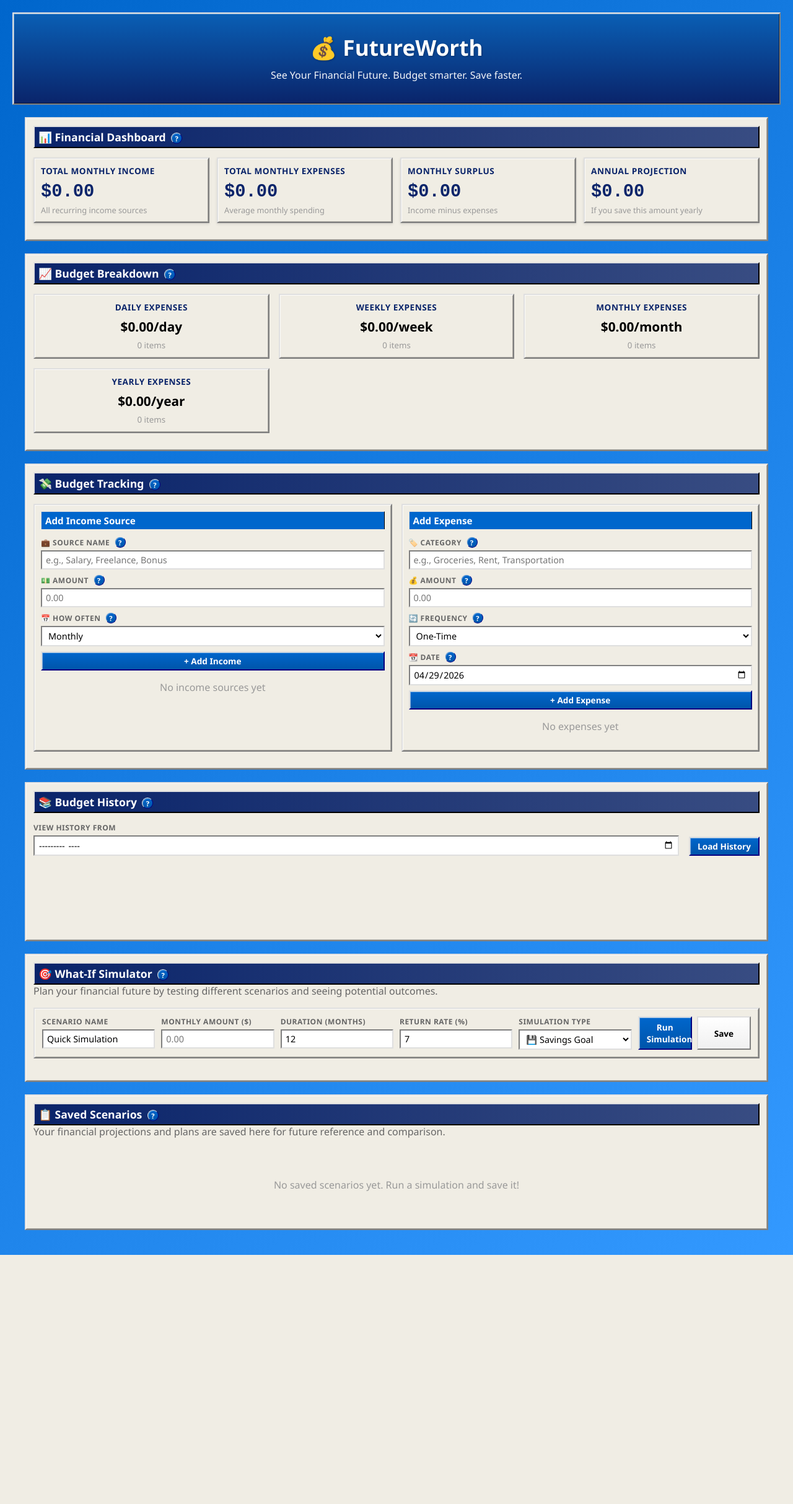
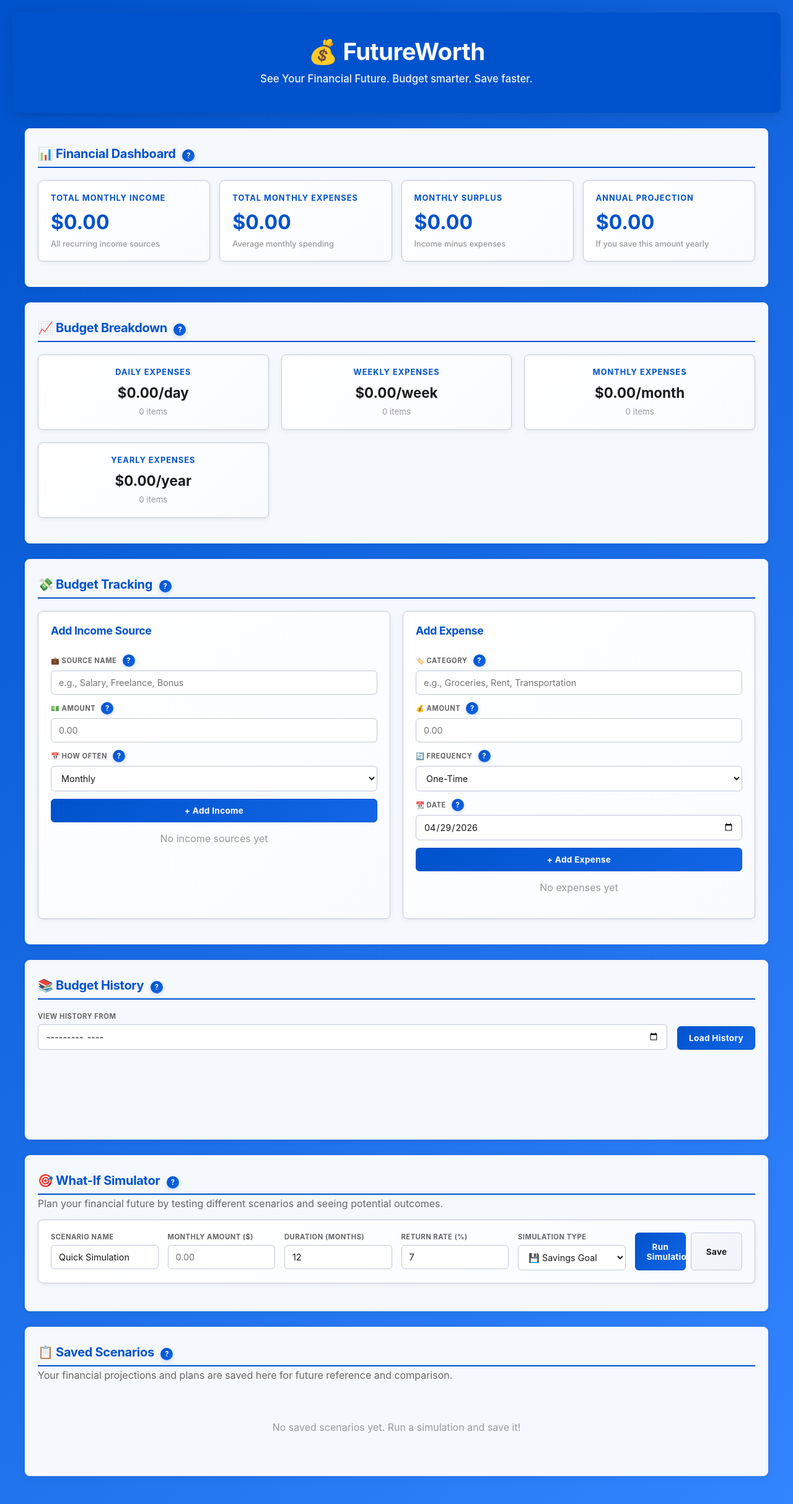
Before and after one commit to phil08533/Budget, a PHP site: page / in a window 1280 px wide. Shown: the whole page at 62% size. Before the commit the page ends 2025 px from the top, so only its background shows below. Run offline with PHP 8.4, Linux system fonts and the light colour scheme; data that the repository does not hold is empty.

Commit message:
Modernize Windows XP-inspired design with contemporary aesthetics
Design Refinements:
- Replaced heavy bevels with subtle shadows (0 2px 12px)
- Added smooth rounded corners (8px) for modern look
- Implemented gradient cards with 135deg angles
- Updated color palette with cleaner blues and grays
- Better spacing and breathing room throughout
- Modern system font stack (SF Pro, Segoe UI, Helvetica)

Typography & Hierarchy:
- Larger, bolder section headers
- Better letter-spacing for readability
- Improved font weights and sizes
- More professional hierarchy

Visual Effects:
- Smooth hover transitions (0.3s)
- Subtle translateY hover effects
- Better box-shadow gradations
- Modern focus states with color rings
- Gradient buttons and icons

Component Updates:
- Modern card design with gradient backgrounds
- Cleaner input styling with focus rings
- Updated button styling with better gradients
- Refined help icons with smooth animations
- Better tooltip styling

Color Scheme:
- Primary: Modern blue (#0052cc)
- Backgrounds: Clean whites and light blues
- Borders: Subtle grays (#c0c7d8)
- Better contrast and readability
- Modern blue gradients

The design now feels contemporary while maintaining the Windows XP charm.

https://claude.ai/code/session_01ULdDKHw7HhZA1fxaU2AAry

```diff
--- a/styles.css
+++ b/styles.css
@@ -1,22 +1,20 @@
 :root {
-  --xp-bg: #ece9d8;
-  --xp-panel: #f0ede4;
-  --xp-text: #000000;
-  --xp-border-light: #dfdfdf;
-  --xp-border-dark: #808080;
-  --xp-accent: #0a246a;
-  --xp-button-face: #f0f0f0;
-  --xp-button-shadow: #dfdfdf;
-  --xp-button-highlight: #ffffff;
+  --xp-bg: #e8eef7;
+  --xp-panel: #f5f8fc;
+  --xp-text: #1a1a1a;
+  --xp-border: #c0c7d8;
+  --xp-border-light: #f0f3f9;
+  --xp-accent: #0052cc;
+  --xp-accent-light: #1366e6;
 }
 
 * { box-sizing: border-box; }
 
 body {
   margin: 0;
-  font-family: 'Segoe UI', Tahoma, Geneva, Verdana, sans-serif;
+  font-family: -apple-system, BlinkMacSystemFont, 'Segoe UI', 'Helvetica Neue', sans-serif;
   color: var(--xp-text);
-  background: linear-gradient(135deg, #0066cc 0%, #3399ff 100%);
+  background: linear-gradient(135deg, #0052cc 0%, #3385ff 100%);
   min-height: 100vh;
   padding: 20px;
 }
@@ -27,317 +25,340 @@ body {
 }
 
 .hero {
-  background: linear-gradient(180deg, #0a5fb5 0%, #0a246a 100%);
+  background: linear-gradient(135deg, #0052cc 0%, #0052cc 100%);
   color: white;
-  padding: 30px 20px;
-  margin-bottom: 20px;
+  padding: 40px 30px;
+  margin-bottom: 25px;
+  border-radius: 8px;
   text-align: center;
-  border: 2px solid;
-  border-color: #dfdfdf #808080 #808080 #dfdfdf;
-  box-shadow: inset 1px 1px 0 rgba(255,255,255,0.5), inset -1px -1px 0 rgba(0,0,0,0.5);
+  box-shadow: 0 4px 20px rgba(0, 0, 0, 0.15);
 }
 
 .hero h1 {
   margin: 0 0 10px 0;
-  font-size: 2.2rem;
-  font-weight: 600;
-  text-shadow: 1px 1px 3px rgba(0,0,0,0.3);
+  font-size: 2.4rem;
+  font-weight: 700;
+  letter-spacing: -0.5px;
 }
 
 .hero p {
   margin: 5px 0;
-  font-size: 1rem;
+  font-size: 1.05rem;
   opacity: 0.95;
+  font-weight: 500;
 }
 
 header {
-  margin-bottom: 20px;
+  margin-bottom: 25px;
 }
 
 section {
   background-color: var(--xp-panel);
-  border: 2px solid;
-  border-color: #dfdfdf #808080 #808080 #dfdfdf;
-  padding: 12px;
-  margin-bottom: 20px;
-  box-shadow: inset 1px 1px 0 rgba(255,255,255,0.8), inset -1px -1px 0 rgba(0,0,0,0.3);
+  border-radius: 8px;
+  padding: 20px;
+  margin-bottom: 25px;
+  box-shadow: 0 2px 12px rgba(0, 0, 0, 0.08);
+  border: 1px solid var(--xp-border-light);
 }
 
 section > h2 {
-  margin: 0 0 15px 0;
-  padding: 4px 6px;
-  font-size: 1.1rem;
-  font-weight: 600;
-  background: linear-gradient(90deg, var(--xp-accent) 0%, rgba(10, 36, 106, 0.8) 100%);
-  color: white;
-  border: 2px solid;
-  border-color: #dfdfdf #000000 #000000 #dfdfdf;
+  margin: 0 0 20px 0;
+  padding: 8px 0;
+  font-size: 1.25rem;
+  font-weight: 700;
+  color: var(--xp-accent);
+  border-bottom: 2px solid var(--xp-accent);
+  letter-spacing: -0.3px;
 }
 
 .cards {
   display: grid;
   grid-template-columns: repeat(auto-fit, minmax(200px, 1fr));
-  gap: 12px;
-  margin-bottom: 15px;
+  gap: 15px;
+  margin-bottom: 20px;
 }
 
 .card {
-  background-color: var(--xp-panel);
-  border: 2px solid;
-  border-color: #dfdfdf #808080 #808080 #dfdfdf;
-  padding: 10px;
-  box-shadow: inset 1px 1px 0 rgba(255,255,255,0.8),
-              inset -1px -1px 0 rgba(0,0,0,0.3),
-              0 2px 4px rgba(0,0,0,0.1);
+  background: linear-gradient(135deg, #ffffff 0%, #f9fbff 100%);
+  border: 1px solid var(--xp-border);
+  border-radius: 8px;
+  padding: 20px;
+  box-shadow: 0 2px 8px rgba(0, 0, 0, 0.06);
+  transition: all 0.3s ease;
+}
+
+.card:hover {
+  transform: translateY(-2px);
+  box-shadow: 0 4px 16px rgba(0, 0, 0, 0.12);
+  border-color: var(--xp-accent-light);
 }
 
 .card h3 {
-  margin: 0 0 8px 0;
-  font-size: 0.85rem;
-  font-weight: 600;
+  margin: 0 0 12px 0;
+  font-size: 0.8rem;
+  font-weight: 700;
   color: var(--xp-accent);
   text-transform: uppercase;
-  letter-spacing: 0.5px;
+  letter-spacing: 1px;
 }
 
 .card p {
   margin: 0;
-  font-size: 1.8rem;
-  font-weight: bold;
+  font-size: 2rem;
+  font-weight: 700;
   color: var(--xp-accent);
-  font-family: 'Courier New', monospace;
+  font-family: -apple-system, BlinkMacSystemFont, 'Segoe UI', monospace;
 }
 
 .card small {
   display: block;
   color: #666;
   font-size: 0.8rem;
-  margin-top: 4px;
+  margin-top: 8px;
+  font-weight: 500;
 }
 
 .grid-2 {
   display: grid;
-  grid-template-columns: repeat(auto-fit, minmax(300px, 1fr));
-  gap: 15px;
-  margin-bottom: 15px;
+  grid-template-columns: repeat(auto-fit, minmax(320px, 1fr));
+  gap: 20px;
+  margin-bottom: 20px;
 }
 
 .grid-2 > div {
-  background-color: var(--xp-panel);
-  border: 2px solid;
-  border-color: #dfdfdf #808080 #808080 #dfdfdf;
-  padding: 10px;
-  box-shadow: inset 1px 1px 0 rgba(255,255,255,0.8),
-              inset -1px -1px 0 rgba(0,0,0,0.3);
+  background: linear-gradient(135deg, #ffffff 0%, #f9fbff 100%);
+  border: 1px solid var(--xp-border);
+  border-radius: 8px;
+  padding: 20px;
+  box-shadow: 0 2px 8px rgba(0, 0, 0, 0.06);
 }
 
 .grid-2 > div h2 {
-  margin: 0 0 12px 0;
-  padding: 4px 6px;
-  font-size: 0.95rem;
-  font-weight: 600;
-  background-color: #0066cc;
-  color: white;
-  border: 1px solid;
-  border-color: #dfdfdf #000000 #000000 #dfdfdf;
+  margin: 0 0 16px 0;
+  padding: 0 0 12px 0;
+  font-size: 1.1rem;
+  font-weight: 700;
+  color: var(--xp-accent);
+  border-bottom: 2px solid var(--xp-accent);
+  letter-spacing: -0.3px;
 }
 
 .grid-4 {
-  background-color: var(--xp-panel);
-  border: 2px solid;
-  border-color: #dfdfdf #808080 #808080 #dfdfdf;
-  padding: 12px;
+  background: linear-gradient(135deg, #ffffff 0%, #f9fbff 100%);
+  border: 1px solid var(--xp-border);
+  border-radius: 8px;
+  padding: 20px;
   display: grid;
-  grid-template-columns: repeat(auto-fit, minmax(180px, 1fr));
-  gap: 10px;
-  margin-bottom: 15px;
-  box-shadow: inset 1px 1px 0 rgba(255,255,255,0.8),
-              inset -1px -1px 0 rgba(0,0,0,0.3);
+  grid-template-columns: repeat(auto-fit, minmax(160px, 1fr));
+  gap: 15px;
+  margin-bottom: 20px;
+  box-shadow: 0 2px 8px rgba(0, 0, 0, 0.06);
 }
 
 .stack {
   display: flex;
   flex-direction: column;
-  gap: 8px;
+  gap: 12px;
 }
 
 label {
   display: flex;
   flex-direction: column;
-  gap: 4px;
+  gap: 6px;
   font-size: 0.9rem;
   font-weight: 500;
 }
 
 label small {
   color: var(--xp-accent);
-  font-weight: 600;
+  font-weight: 700;
   text-transform: uppercase;
-  font-size: 0.75rem;
+  font-size: 0.7rem;
   letter-spacing: 0.5px;
 }
 
 input, select, textarea {
-  padding: 4px 6px;
-  border: 2px solid;
-  border-color: #808080 #dfdfdf #dfdfdf #808080;
+  padding: 10px 12px;
+  border: 1px solid var(--xp-border);
+  border-radius: 6px;
   background-color: white;
   color: var(--xp-text);
-  font-family: 'Segoe UI', Tahoma, sans-serif;
+  font-family: -apple-system, BlinkMacSystemFont, 'Segoe UI', sans-serif;
   font-size: 0.9rem;
+  transition: all 0.2s ease;
 }
 
 input:focus, select:focus, textarea:focus {
   outline: none;
-  border-color: #0066cc #0066cc #0066cc #0066cc;
+  border-color: var(--xp-accent);
+  box-shadow: 0 0 0 3px rgba(0, 82, 204, 0.1);
   background-color: white;
 }
 
 button, .btn {
-  padding: 4px 12px;
-  border: 2px solid;
-  border-color: #dfdfdf #808080 #808080 #dfdfdf;
-  background: linear-gradient(180deg, var(--xp-button-highlight), var(--xp-button-face));
+  padding: 10px 18px;
+  border: 1px solid var(--xp-border);
+  border-radius: 6px;
+  background: linear-gradient(135deg, #f5f7fa 0%, #f0f3f8 100%);
   color: var(--xp-text);
   cursor: pointer;
-  font-family: 'Segoe UI', Tahoma, sans-serif;
+  font-family: -apple-system, BlinkMacSystemFont, 'Segoe UI', sans-serif;
   font-size: 0.85rem;
-  font-weight: 600;
+  font-weight: 700;
   text-decoration: none;
   display: inline-block;
-  min-width: 60px;
+  min-width: 70px;
   text-align: center;
   user-select: none;
-  transition: all 0.1s ease;
-  box-shadow: inset 1px 1px 0 rgba(255,255,255,0.5);
+  transition: all 0.2s ease;
+  letter-spacing: 0.3px;
 }
 
 button:hover, .btn:hover {
-  background: linear-gradient(180deg, #ffffff, #f0f0f0);
+  background: linear-gradient(135deg, #ffffff 0%, #f5f7fa 100%);
+  border-color: var(--xp-accent-light);
+  transform: translateY(-1px);
+  box-shadow: 0 4px 12px rgba(0, 0, 0, 0.1);
 }
 
 button:active, .btn:active {
-  border-color: #808080 #dfdfdf #dfdfdf #808080;
-  box-shadow: inset 1px 1px 0 rgba(0,0,0,0.3);
+  transform: translateY(0);
+  box-shadow: 0 2px 6px rgba(0, 0, 0, 0.08);
 }
 
 .btn {
-  background: linear-gradient(180deg, #0066cc, #0055aa);
+  background: linear-gradient(135deg, var(--xp-accent) 0%, var(--xp-accent-light) 100%);
   color: white;
-  border-color: #dfdfdf #000080 #000080 #dfdfdf;
+  border-color: var(--xp-accent);
+  font-weight: 700;
 }
 
 .btn:hover {
-  background: linear-gradient(180deg, #0077dd, #0066cc);
-}
-
-.btn:active {
-  border-color: #000080 #dfdfdf #dfdfdf #000080;
+  background: linear-gradient(135deg, #0052cc 0%, #0052cc 100%);
+  border-color: #0052cc;
+  box-shadow: 0 4px 16px rgba(0, 82, 204, 0.25);
 }
 
 .btn.secondary {
-  background: linear-gradient(180deg, var(--xp-button-highlight), var(--xp-button-face));
+  background: linear-gradient(135deg, #f5f7fa 0%, #f0f3f8 100%);
   color: var(--xp-text);
-  border-color: #dfdfdf #808080 #808080 #dfdfdf;
+  border-color: var(--xp-border);
+}
+
+.btn.secondary:hover {
+  background: linear-gradient(135deg, #ffffff 0%, #f5f7fa 100%);
+  border-color: var(--xp-accent);
+  color: var(--xp-accent);
 }
 
 .help-icon {
   display: inline-block;
-  width: 18px;
-  height: 18px;
-  background: linear-gradient(180deg, #0066cc, #0055aa);
+  width: 20px;
+  height: 20px;
+  background: linear-gradient(135deg, var(--xp-accent) 0%, var(--xp-accent-light) 100%);
   color: white;
-  border: 1px solid;
-  border-color: #dfdfdf #000080 #000080 #dfdfdf;
+  border: none;
   border-radius: 50%;
   text-align: center;
-  line-height: 18px;
+  line-height: 20px;
   font-size: 0.7rem;
-  font-weight: bold;
+  font-weight: 700;
   cursor: help;
-  margin-left: 4px;
-  transition: all 0.1s ease;
-  box-shadow: inset 1px 1px 0 rgba(255,255,255,0.3);
+  margin-left: 6px;
+  transition: all 0.2s ease;
+  box-shadow: 0 2px 6px rgba(0, 82, 204, 0.2);
 }
 
 .help-icon:hover {
-  background: linear-gradient(180deg, #0077dd, #0066cc);
+  transform: scale(1.1);
+  box-shadow: 0 4px 12px rgba(0, 82, 204, 0.3);
 }
 
 .tooltip {
   position: fixed;
-  background: #ffffcc;
-  color: var(--xp-text);
-  padding: 6px 8px;
-  border: 2px solid;
-  border-color: #dfdfdf #808080 #808080 #dfdfdf;
+  background: linear-gradient(135deg, #1a1a1a 0%, #2a2a2a 100%);
+  color: white;
+  padding: 10px 14px;
+  border-radius: 6px;
   font-size: 0.85rem;
-  max-width: 200px;
+  max-width: 220px;
   z-index: 1000;
   pointer-events: none;
-  box-shadow: 0 2px 6px rgba(0,0,0,0.3);
+  box-shadow: 0 4px 16px rgba(0, 0, 0, 0.25);
+  font-weight: 500;
+  line-height: 1.4;
 }
 
 .breakdown-card {
-  background-color: var(--xp-panel);
-  border: 2px solid;
-  border-color: #dfdfdf #808080 #808080 #dfdfdf;
-  padding: 10px;
+  background: linear-gradient(135deg, #ffffff 0%, #f9fbff 100%);
+  border: 1px solid var(--xp-border);
+  border-radius: 8px;
+  padding: 16px;
   text-align: center;
-  box-shadow: inset 1px 1px 0 rgba(255,255,255,0.8),
-              inset -1px -1px 0 rgba(0,0,0,0.3);
+  box-shadow: 0 2px 8px rgba(0, 0, 0, 0.06);
+  transition: all 0.3s ease;
+}
+
+.breakdown-card:hover {
+  transform: translateY(-2px);
+  box-shadow: 0 4px 16px rgba(0, 0, 0, 0.12);
+  border-color: var(--xp-accent-light);
 }
 
 .breakdown-card h3 {
-  margin: 0 0 8px 0;
+  margin: 0 0 12px 0;
   color: var(--xp-accent);
-  font-size: 0.85rem;
+  font-size: 0.8rem;
   text-transform: uppercase;
-  letter-spacing: 0.5px;
-  font-weight: 600;
+  letter-spacing: 1px;
+  font-weight: 700;
 }
 
 .breakdown-card p {
   color: var(--xp-accent);
-  font-weight: bold;
-  font-size: 1.3rem;
-  margin: 0 0 4px 0;
+  font-weight: 700;
+  font-size: 1.4rem;
+  margin: 0 0 6px 0;
 }
 
 .history {
   display: flex;
   flex-direction: column;
-  gap: 8px;
+  gap: 12px;
 }
 
 .history-item {
   display: flex;
   justify-content: space-between;
   align-items: center;
-  gap: 10px;
-  background-color: var(--xp-panel);
-  padding: 10px;
-  border: 2px solid;
-  border-color: #dfdfdf #808080 #808080 #dfdfdf;
-  box-shadow: inset 1px 1px 0 rgba(255,255,255,0.8),
-              inset -1px -1px 0 rgba(0,0,0,0.3);
+  gap: 15px;
+  background: linear-gradient(135deg, #ffffff 0%, #f9fbff 100%);
+  padding: 16px;
+  border: 1px solid var(--xp-border);
+  border-radius: 8px;
+  box-shadow: 0 2px 8px rgba(0, 0, 0, 0.06);
+  transition: all 0.3s ease;
+}
+
+.history-item:hover {
+  background: linear-gradient(135deg, #f9fbff 0%, #f5f8ff 100%);
+  border-color: var(--xp-accent-light);
+  box-shadow: 0 4px 12px rgba(0, 0, 0, 0.1);
 }
 
 .history-item h4 {
   margin: 0;
   color: var(--xp-accent);
   font-size: 0.95rem;
-  font-weight: 600;
+  font-weight: 700;
+  letter-spacing: -0.3px;
 }
 
 .history-item p {
-  margin: 4px 0 0 0;
+  margin: 6px 0 0 0;
   color: #666;
-  font-size: 0.85rem;
-}
-
-.history-item:hover {
-  background-color: #e0ddd4;
+  font-size: 0.8rem;
+  font-weight: 500;
 }
 
 #incomeList, #expenseList {
@@ -350,11 +371,11 @@ button:active, .btn:active {
 
 @media (max-width: 700px) {
   .hero {
-    padding: 20px 10px;
+    padding: 30px 20px;
   }
 
   .hero h1 {
-    font-size: 1.6rem;
+    font-size: 1.8rem;
   }
 
   .grid-2 {
@@ -368,4 +389,12 @@ button:active, .btn:active {
   .cards {
     grid-template-columns: 1fr;
   }
+
+  section {
+    padding: 15px;
+  }
+
+  section > h2 {
+    font-size: 1.1rem;
+  }
 }
```
